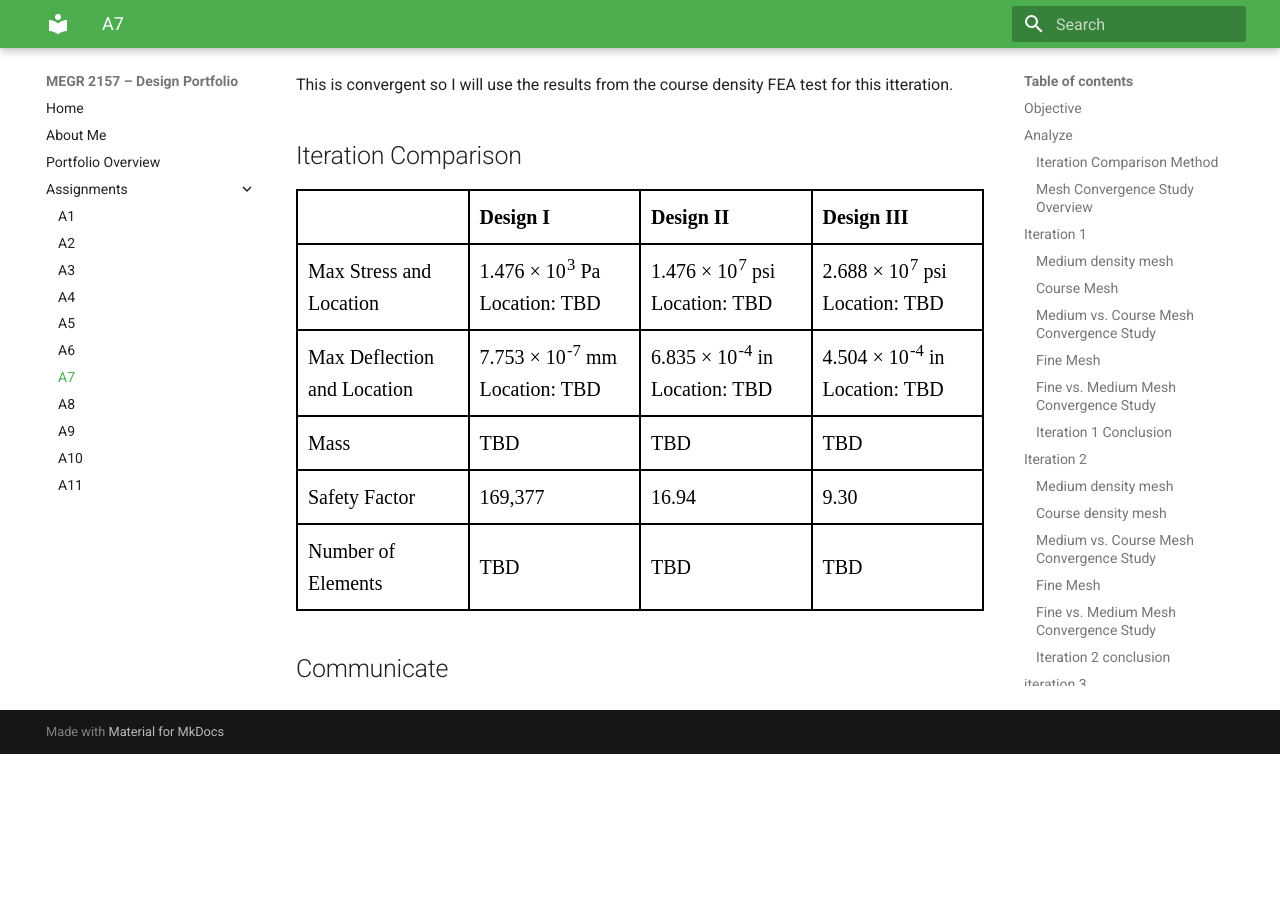
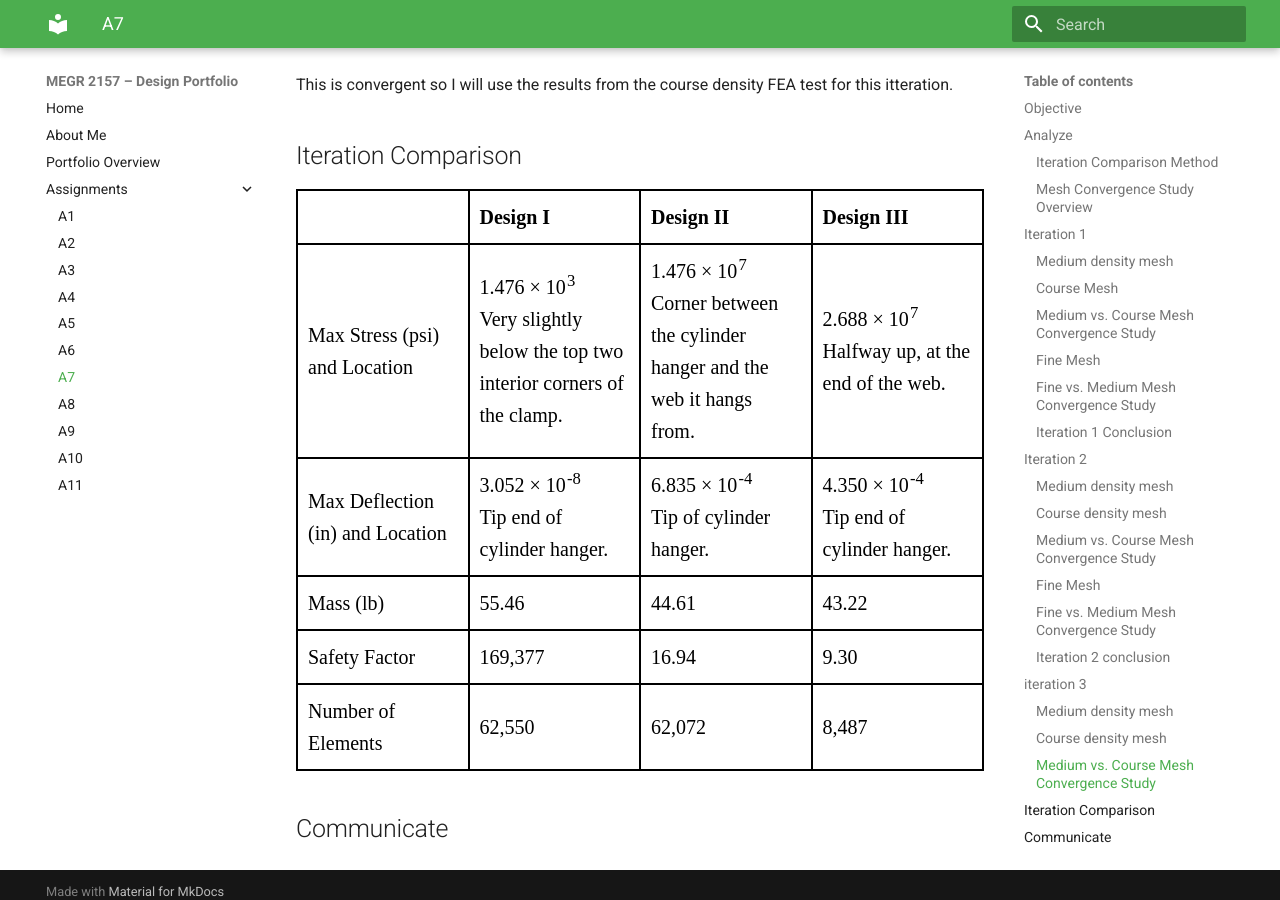
Before and after one commit to SanjayKashyap24/design-projects-portfolio, an MkDocs documentation site: the page built from docs/assignments/A07/index.md, in a window 1280 px wide and 900 px high, scrolled down 28991 px. Built offline with MkDocs 1.6.1 and Material for MkDocs 9.7.7, drawn with Linux system fonts in a browser that asks for light colours; before the commit the page ends 29745 px from its top, so only the background shows below that.

Commit message:
Update stress, deflection, and mass data in index.md

```diff
--- a/docs/assignments/A07/index.md
+++ b/docs/assignments/A07/index.md
@@ -722,6 +722,7 @@ This is convergent so I will use the results from the course density FEA test fo
 ## Iteration Comparison
 
 
+
 <style>
     .design-table {
         width: 100%;
@@ -766,22 +767,40 @@ This is convergent so I will use the results from the course density FEA test fo
     </thead>
     <tbody>
         <tr>
-            <td>Max Stress and Location</td>
-            <td>1.476 &times; 10<sup>3</sup> Pa<br>Location: TBD</td>
-            <td>1.476 &times; 10<sup>7</sup> psi<br>Location: TBD</td>
-            <td>2.688 &times; 10<sup>7</sup> psi<br>Location: TBD</td>
+            <td>Max Stress (psi) and Location</td>
+            <td>
+                1.476 &times; 10<sup>3</sup><br>
+                Very slightly below the top two interior corners of the clamp.
+            </td>
+            <td>
+                1.476 &times; 10<sup>7</sup><br>
+                Corner between the cylinder hanger and the web it hangs from.
+            </td>
+            <td>
+                2.688 &times; 10<sup>7</sup><br>
+                Halfway up, at the end of the web.
+            </td>
         </tr>
         <tr>
-            <td>Max Deflection and Location</td>
-            <td>7.753 &times; 10<sup>-7</sup> mm<br>Location: TBD</td>
-            <td>6.835 &times; 10<sup>-4</sup> in<br>Location: TBD</td>
-            <td>4.504 &times; 10<sup>-4</sup> in<br>Location: TBD</td>
+            <td>Max Deflection (in) and Location</td>
+            <td>
+                3.052 &times; 10<sup>-8</sup><br>
+                Tip end of cylinder hanger.
+            </td>
+            <td>
+                6.835 &times; 10<sup>-4</sup><br>
+                Tip of cylinder hanger.
+            </td>
+            <td>
+                4.350 &times; 10<sup>-4</sup><br>
+                Tip end of cylinder hanger.
+            </td>
         </tr>
         <tr>
-            <td>Mass</td>
-            <td>TBD</td>
-            <td>TBD</td>
-            <td>TBD</td>
+            <td>Mass (lb)</td>
+            <td>55.46</td>
+            <td>44.61</td>
+            <td>43.22</td>
         </tr>
         <tr>
             <td>Safety Factor</td>
@@ -791,11 +810,12 @@ This is convergent so I will use the results from the course density FEA test fo
         </tr>
         <tr>
             <td>Number of Elements</td>
-            <td>TBD</td>
-            <td>TBD</td>
-            <td>TBD</td>
+            <td>62,550</td>
+            <td>62,072</td>
+            <td>8,487</td>
         </tr>
     </tbody>
 </table>
 
+
 ## Communicate
```
